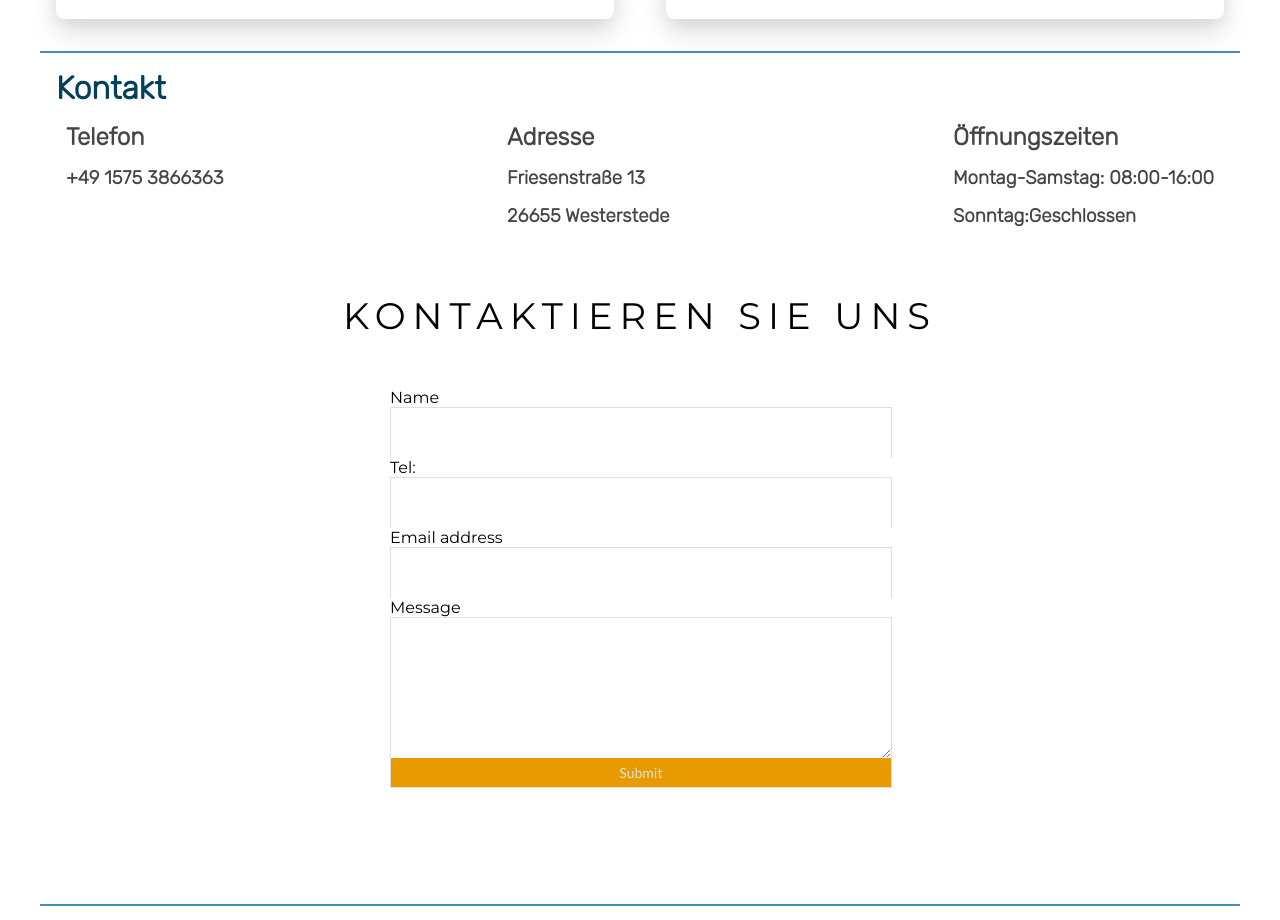
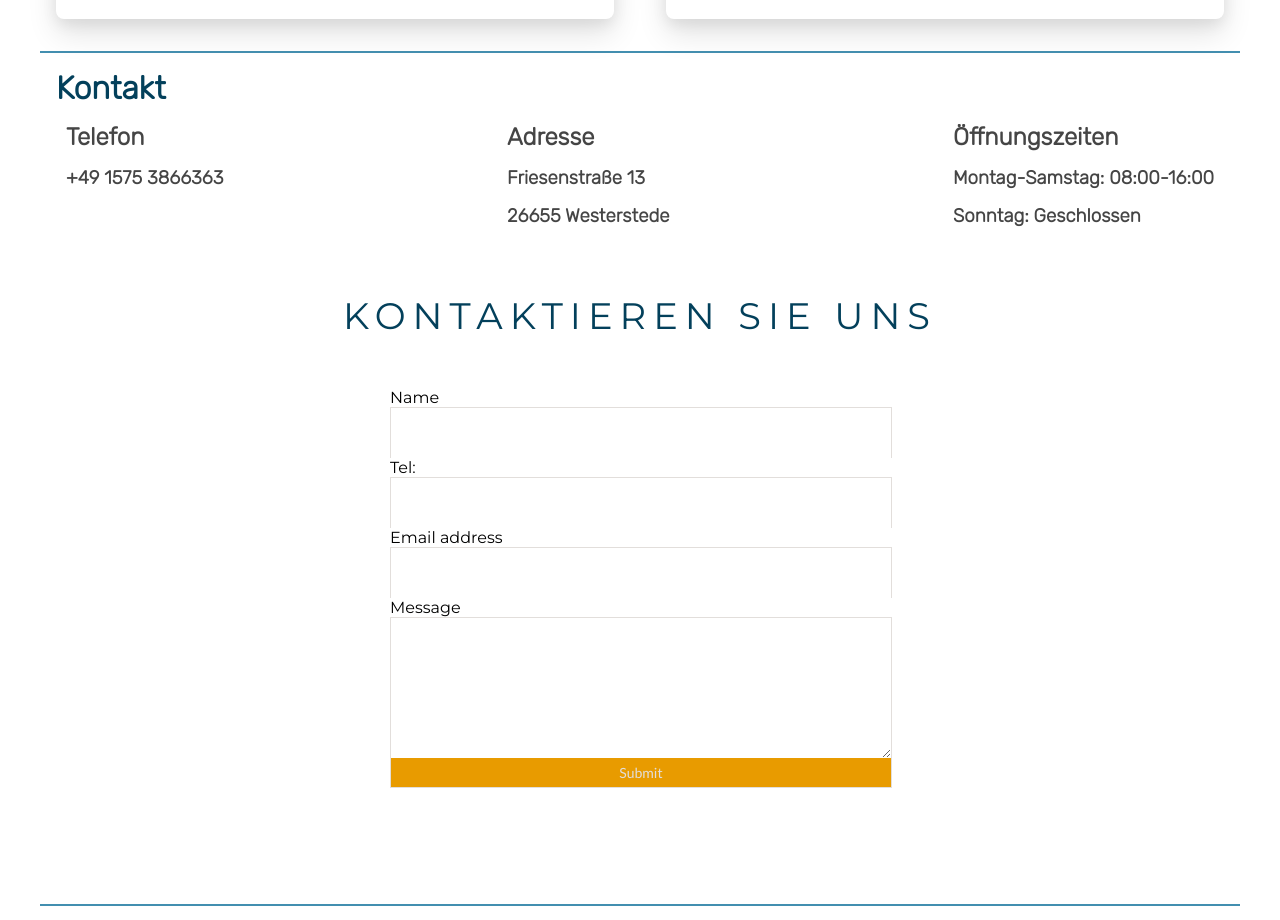
Before and after one commit to achu94/memo-react, a React (Create React App) app in the folder client/: page / in a window 1280 px wide. Shown: the part 1629-2549 px from the top of the page. Built offline with nearby package versions, Linux system fonts and the light colour scheme; grey boxes are pictures that could not be loaded.

Commit message:
kontakt angepasst

```diff
--- a/client/src/Pages/Kontakt/Kontakt.css
+++ b/client/src/Pages/Kontakt/Kontakt.css
@@ -3,6 +3,7 @@
 .kontakt-container {
     display: flex;
     justify-content: space-between;
+    flex-wrap: wrap;
 }
 
 .kontakt-container div span {
@@ -97,6 +98,7 @@
   font-size: 2.3em;
   text-align: center;
   letter-spacing: 7px;
+  color : #03405B;
 }
 
 #form {
--- a/client/src/Pages/Kontakt/Kontakt.js
+++ b/client/src/Pages/Kontakt/Kontakt.js
@@ -30,7 +30,7 @@ const Kontakt = () => {
                     <div className="kontakt-oeffnungszeiten">
                         <h2>Öffnungszeiten</h2>
                         <h3>Montag-Samstag: 08:00-16:00</h3>
-                        <h3>Sonntag:Geschlossen</h3>
+                        <h3>Sonntag: Geschlossen</h3>
                     </div>
                 </li>
             </ul>
```
